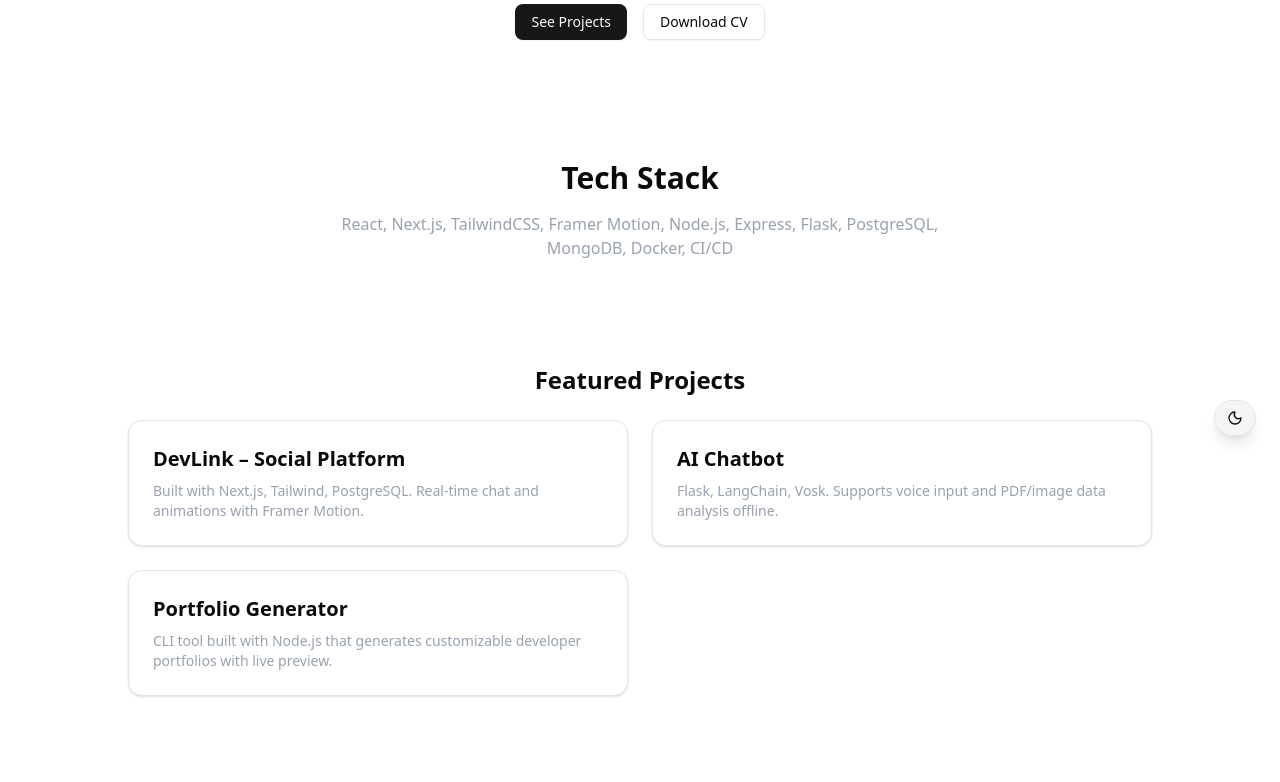
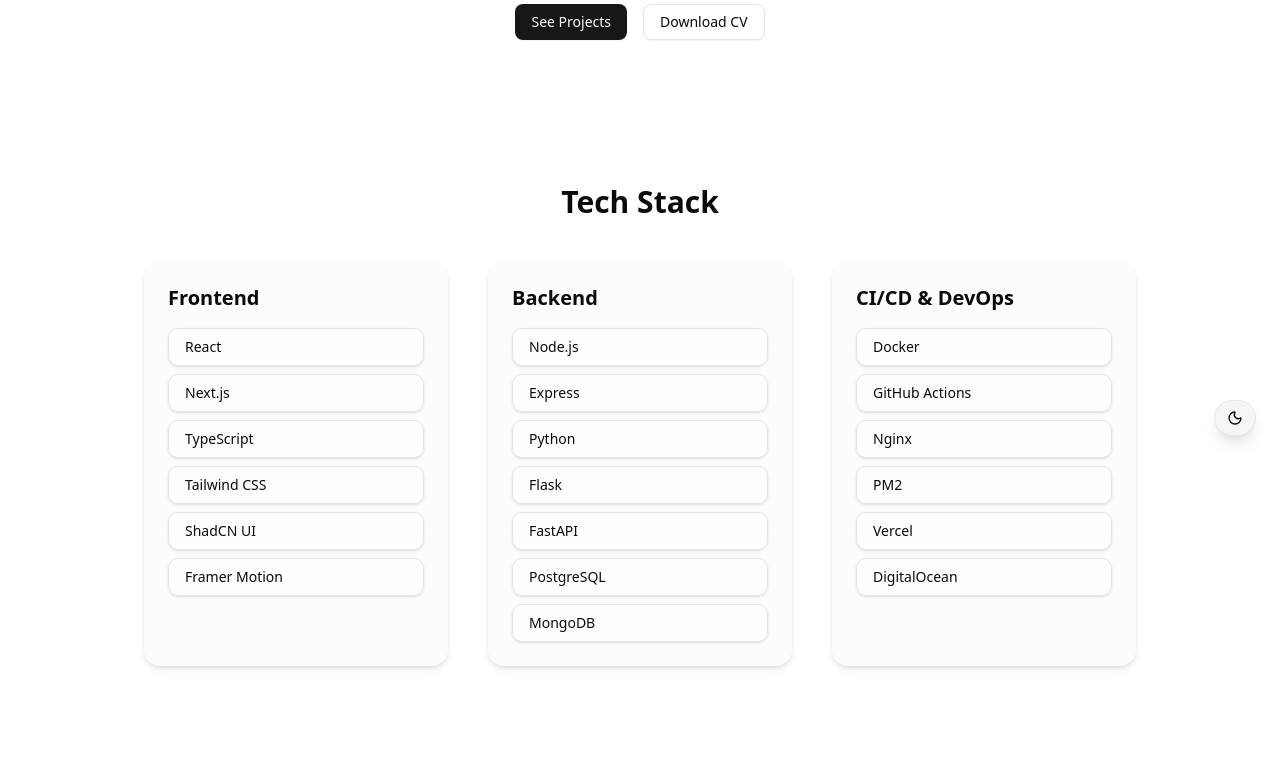
Before and after one commit to jnovneb/Portfolio, a Next.js app in the folder portfolio/: page / in a window 1280 px wide. Shown: the part 340-1122 px from the top of the page. Built offline with nearby package versions, Linux system fonts and the light colour scheme.

Commit message:
Fix projects and enhance views

```diff
--- a/portfolio/package.json
+++ b/portfolio/package.json
@@ -18,6 +18,7 @@
     "next-themes": "^0.4.6",
     "react": "^19.0.0",
     "react-dom": "^19.0.0",
+    "react-scroll": "^1.9.3",
     "tailwind-merge": "^3.3.1"
   },
   "devDependencies": {
--- a/portfolio/src/app/components/Hero.tsx
+++ b/portfolio/src/app/components/Hero.tsx
@@ -1,6 +1,7 @@
 'use client'
 import { motion } from 'framer-motion'
 import { Button } from '@/components/ui/button'
+import { Link as ScrollLink } from 'react-scroll'
 
 export default function Hero() {
   return (
@@ -18,7 +19,15 @@ export default function Hero() {
         I’ve worked extensively with AI, building and integrating LLMs into full web applications, along with lots of other fun stuff.
         From frontend UIs to backend APIs, I enjoy turning complex ideas into intuitive, scalable, and engaging user experiences.      </p>
       <div className="flex justify-center gap-4">
-        <Button>See Projects</Button>
+        <ScrollLink
+        to="projects"
+        smooth={true}
+        duration={500}
+        className="cursor-pointer"
+        >
+          <Button>See Projects</Button>
+        </ScrollLink>
+
         <a href='JavierNovellaNebotCV.pdf' download className='inline-block'>
           <Button variant="outline">Download CV</Button>
         </a>
--- a/portfolio/src/app/components/Projects.tsx
+++ b/portfolio/src/app/components/Projects.tsx
@@ -1,39 +1,40 @@
 'use client'
+import { motion } from 'framer-motion'
 import { Card, CardContent } from '@/components/ui/card'
-import { motion } from 'framer-motion'
+import Link from 'next/link'
 
 const projects = [
   {
-    title: 'DevLink – Social Platform',
-    description: 'Built with Next.js, Tailwind, PostgreSQL. Real-time chat and animations with Framer Motion.',
+    id: 'orchestvpn',
+    title: 'OrchestVPN',
+    description: `OrchestVPN is a custom-built VPN management tool that I developed to automate and simplify deployment,
+    configuration, and monitoring of VPN services using container orchestration. It features secure connectivity,
+    easy user onboarding, and seamless integration with existing infrastructure.`,
+    repoUrl: 'https://github.com/jnovneb/OrchestVPN'
   },
-  {
-    title: 'AI Chatbot',
-    description: 'Flask, LangChain, Vosk. Supports voice input and PDF/image data analysis offline.',
-  },
-  {
-    title: 'Portfolio Generator',
-    description: 'CLI tool built with Node.js that generates customizable developer portfolios with live preview.',
-  },
+  // puedes añadir otros proyectos aquí
 ]
 
 export default function Projects() {
   return (
-    <section className="max-w-5xl mx-auto mt-16">
-      <h2 className="text-2xl font-semibold text-center mb-6">Featured Projects</h2>
+    <section id="projects" className="py-16 max-w-5xl mx-auto px-4">
+      <h2 className="text-3xl font-semibold text-center mb-8">Featured Projects</h2>
       <div className="grid gap-6 sm:grid-cols-2">
-        {projects.map((project, i) => (
+        {projects.map((proj, i) => (
           <motion.div
-            key={i}
-            initial={{ opacity: 0, y: 30 }}
+            key={proj.id}
+            initial={{ opacity: 0, y: 20 }}
             whileInView={{ opacity: 1, y: 0 }}
             transition={{ delay: i * 0.1, duration: 0.6 }}
             viewport={{ once: true }}
           >
             <Card>
-              <CardContent className="space-y-2">
-                <h3 className="text-xl font-bold">{project.title}</h3>
-                <p className="text-gray-400 text-sm">{project.description}</p>
+              <CardContent className="space-y-3">
+                <h3 className="text-xl font-bold">{proj.title}</h3>
+                <p className="text-gray-400 text-sm">{proj.description}</p>
+                <Link href={proj.repoUrl} target="_blank" className="text-blue-400 hover:underline">
+                  View on GitHub →
+                </Link>
               </CardContent>
             </Card>
           </motion.div>
--- a/portfolio/src/app/components/TechStack.tsx
+++ b/portfolio/src/app/components/TechStack.tsx
@@ -1,10 +1,42 @@
+'use client'
+import { motion } from 'framer-motion'
+
+const tech = {
+  frontend: ['React', 'Next.js', 'TypeScript', 'Tailwind CSS', 'ShadCN UI', 'Framer Motion'],
+  backend: ['Node.js', 'Express', 'Python', 'Flask', 'FastAPI', 'PostgreSQL', 'MongoDB'],
+  devops: ['Docker', 'GitHub Actions', 'Nginx', 'PM2', 'Vercel', 'DigitalOcean']
+}
+
 export default function TechStack() {
-    return (
-      <section className="text-center py-10">
-        <h2 className="text-3xl font-semibold mb-4">Tech Stack</h2>
-        <p className="text-gray-400 max-w-2xl mx-auto">
-          React, Next.js, TailwindCSS, Framer Motion, Node.js, Express, Flask, PostgreSQL, MongoDB, Docker, CI/CD
-        </p>
-      </section>
-    )
-  }
+  return (
+    <section className="py-16 max-w-5xl mx-auto px-4">
+      <h2 className="text-3xl font-semibold text-center mb-10">Tech Stack</h2>
+      <div className="grid gap-10 md:grid-cols-3">
+        {Object.entries(tech).map(([section, tools], i) => (
+          <motion.div
+            key={section}
+            initial={{ opacity: 0, y: 20 }}
+            whileInView={{ opacity: 1, y: 0 }}
+            transition={{ delay: i * 0.2, duration: 0.5 }}
+            viewport={{ once: true }}
+            className="bg-muted/30 rounded-2xl p-6 shadow-md"
+          >
+            <h3 className="text-xl font-bold mb-4 capitalize">
+              {section === 'devops' ? 'CI/CD & DevOps' : section}
+            </h3>
+            <ul className="space-y-2">
+              {tools.map((techName) => (
+                <li
+                  key={techName}
+                  className="px-4 py-2 bg-background/50 border border-border rounded-lg text-sm shadow-sm"
+                >
+                  {techName}
+                </li>
+              ))}
+            </ul>
+          </motion.div>
+        ))}
+      </div>
+    </section>
+  )
+}
```
Also changed, not shown: 1 other file (tests, documents, lock files or other folders).
